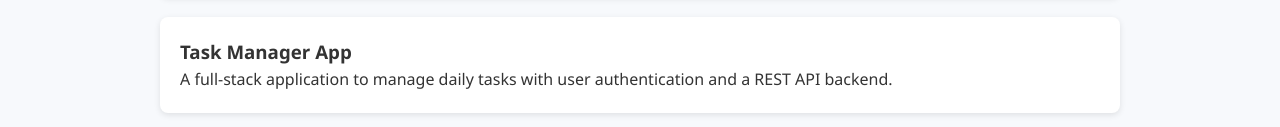
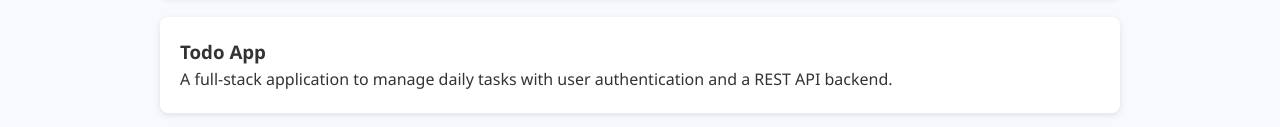
Before and after one commit to Mohammed-Aljasem/nodejs_project_structure, a website: page views/landing.html in a window 1280 px wide. Shown: the part 870-997 px from the top of the page. Drawn offline with Linux system fonts and the light colour scheme.

Commit message:
change the project title

```diff
--- a/views/landing.html
+++ b/views/landing.html
@@ -128,7 +128,7 @@
         <p>A personal website to showcase my work, skills, and blog posts.</p>
     </div>
     <div class="project">
-        <h3>Task Manager App</h3>
+        <h3>Todo App</h3>
         <p>A full-stack application to manage daily tasks with user authentication and a REST API backend.</p>
     </div>
 </section>
```
